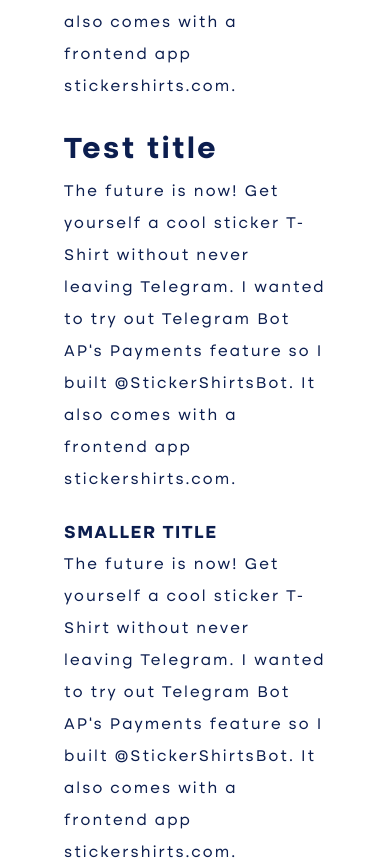
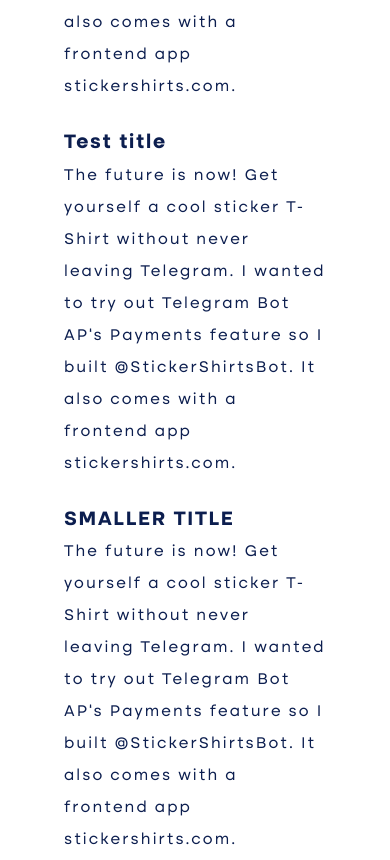
Before and after one commit to rareagency/rare.fi, a Next.js app: page /blog/testpost in a window 390 px wide. Shown: the part 1220-2080 px from the top of the page. Built offline with nearby package versions, Linux system fonts and the light colour scheme; a small style sheet from the web is missing.

Commit message:
Mobile improvements for blogs

```diff
--- a/components/Blog/BlogHeader.tsx
+++ b/components/Blog/BlogHeader.tsx
@@ -45,7 +45,7 @@ const BlogHeader = ({
             {title}
           </h2>
 
-          {intro && <div>{intro}</div>}
+          {intro && <div className="sm:text-sm">{intro}</div>}
 
           {tags && (
             <div className="mt-4 text-[20px] sm:text-[14px]">
--- a/components/Blog/BlogImageRow.tsx
+++ b/components/Blog/BlogImageRow.tsx
@@ -1,6 +1,5 @@
 import React from "react";
 import { c } from "../../utils/classnames";
-
 interface BlogImage {
   url: string;
   alt: string;
@@ -28,7 +27,7 @@ const BlogImageRow = ({ images, captionTitle, captionContent }: Props) => (
       </aside>
     )}
 
-    <div className="col-start-2 col-span-4 pr-16 md:col-all">
+    <div className="col-start-2 col-span-4 pr-16 md:pr-0 md:col-all">
       <figure className={`grid gap-8 grid-cols-${images.length}`}>
         {images.map((img, i) => (
           <a href={img.url} className="col-span-1" key={i}>
--- a/components/Blog/BlogParagraph.tsx
+++ b/components/Blog/BlogParagraph.tsx
@@ -10,7 +10,13 @@ const BlogParagraph = ({ title, titleSize, children }: Props) => {
   return (
     <article className="my-6">
       {title && (
-        <header className={titleSize === "sm" ? "h5" : "h3"}>{title}</header>
+        <header
+          className={`${
+            titleSize === "sm" ? "h5" : "h3"
+          } sm:text-[20px] md:text-[26px]`}
+        >
+          {title}
+        </header>
       )}
       <div className="sm:text-[16px]">{children}</div>
     </article>
--- a/components/Blog/BlogQuote.tsx
+++ b/components/Blog/BlogQuote.tsx
@@ -11,7 +11,7 @@ const BlogQuote = ({ source, color, children }: Props) => {
   return (
     <div
       className={c(
-        "mb-12 text-3xl font-header-mono",
+        "mb-12 text-3xl font-header-mono sm:text-[18px] md:text-[26px]",
         color === "orange" ? "text-notification-red" : undefined,
         color === "green" ? "text-notification-green" : undefined
       )}
```
